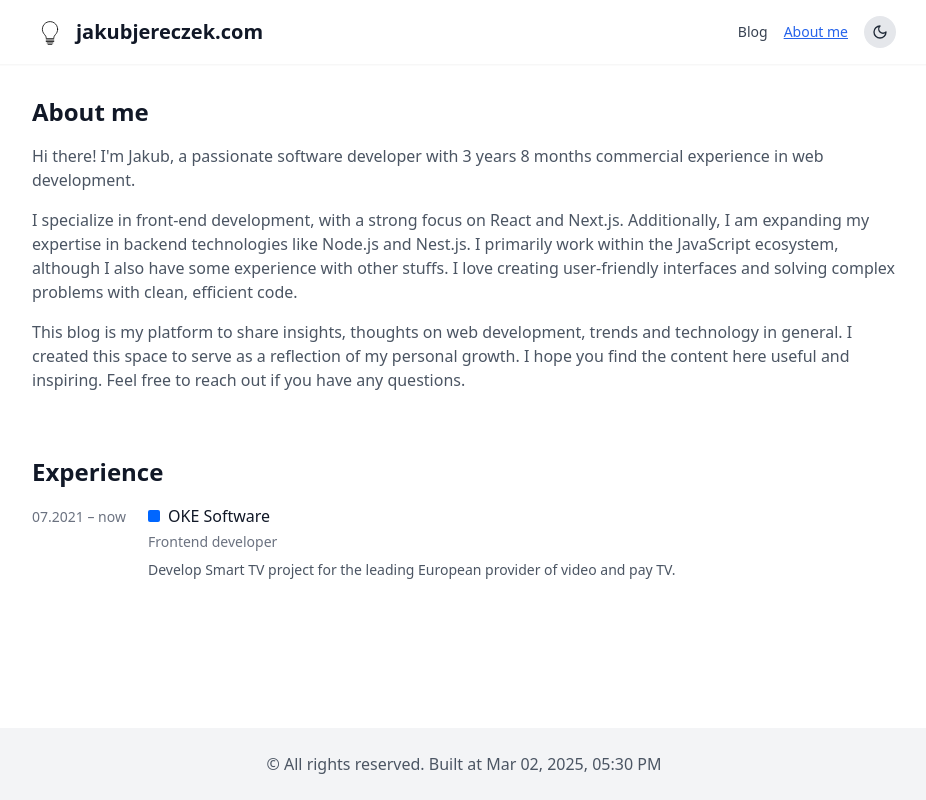
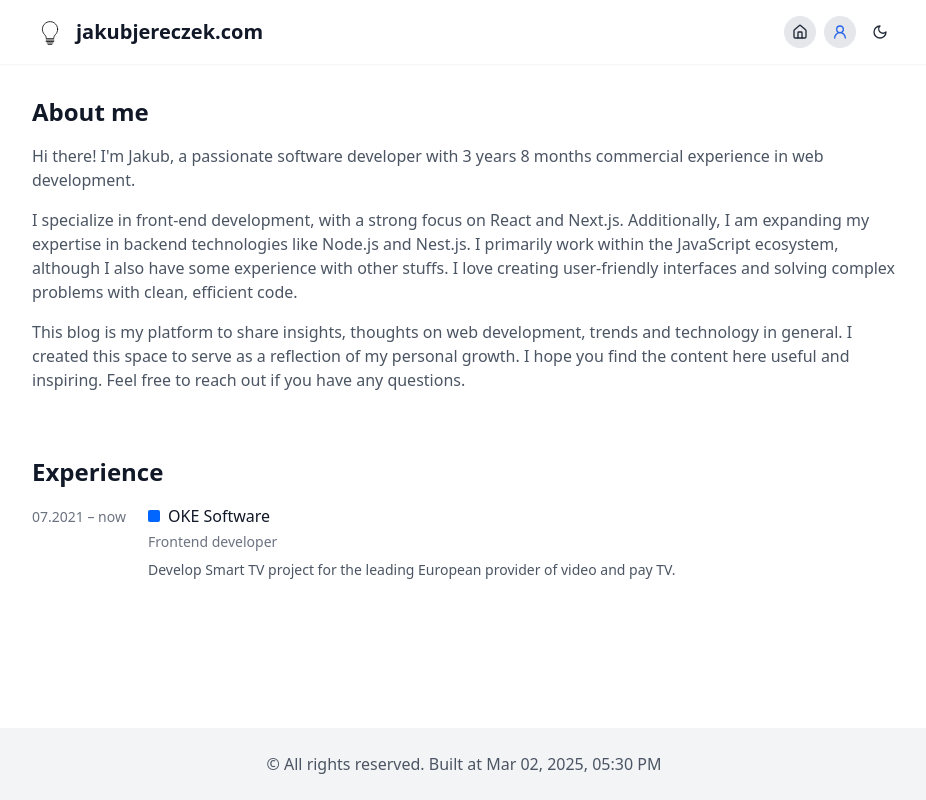
Before and after one commit to jakubjereczek/personal-blog, a Next.js app: page /about in a window 1280 px wide. Shown: the whole page, without its empty margins (176-1102 px from the left). Built offline with nearby package versions, Linux system fonts and the light colour scheme.

Commit message:
display menu items as icons with hint label

```diff
--- a/public/articles/hello-world.mdx
+++ b/public/articles/hello-world.mdx
@@ -1,6 +1,6 @@
 ---
 title: 'Hello world'
-description: 'Kicking off my blogging adventure'
+description: 'Kicking off my blogging adventure!'
 date: '2025-02-10T18:05:00Z'
 author: 'Jakub Jereczek'
 tags:
--- a/src/app/about/page.tsx
+++ b/src/app/about/page.tsx
@@ -22,7 +22,7 @@ export default function AboutPage() {
         <div className="space-y-6">
           {experiences.map((exp, index) => (
             <div
-              key={index}
+              key={hashKey(`tag-${exp.company}-${index}`)}
               className="grid grid-cols-[100px,1fr] items-baseline gap-4"
             >
               <div className="text-sm text-gray-500 dark:text-gray-400">
--- a/src/components/article-card.tsx
+++ b/src/components/article-card.tsx
@@ -4,7 +4,9 @@ import { motion } from 'framer-motion';
 import { Clock, Sparkles } from 'lucide-react';
 import Link from 'next/link';
 
+import Hint from '@/components/hint';
 import { Article } from '@/structures';
+import { hashKey } from '@/utils/string';
 import { isRecent30DaysDate } from '@/utils/time';
 
 export default function ArticleCard({
@@ -33,46 +35,46 @@ export default function ArticleCard({
               year: 'numeric',
             })}
           </time>
-          <h2 className="flex flex-wrap items-center gap-2 text-xl font-semibold text-gray-900 group-hover:text-gray-600 dark:text-white dark:group-hover:text-gray-300">
+          <h2 className="block flex flex-wrap items-center gap-2 text-xl font-semibold text-gray-900 group-hover:text-gray-600 dark:text-white dark:group-hover:text-gray-300">
             <span>{article.metadata.title}</span>
             {isRecent30DaysDate(article.metadata.date) && (
-              <span className="group/tooltip relative inline-flex items-center">
-                <Sparkles
+              <Hint
+                position="top"
+                label="New"
                 size={14}
+                Icon={Sparkles}
                 className="text-green-500 dark:text-green-400"
               />
-                <span className="invisible absolute -top-8 left-1/2 -translate-x-1/2 whitespace-nowrap rounded bg-gray-900 px-2 py-1 text-xs text-white group-hover/tooltip:visible dark:bg-gray-800">
-                  New
-                </span>
-              </span>
             )}
-            {article.content && article.content.length < 600 && (
-              <span className="group/tooltip relative inline-flex items-center">
-                <Clock size={14} className="text-blue-500 dark:text-blue-400" />
-                <span className="invisible absolute -top-8 left-1/2 -translate-x-1/2 whitespace-nowrap rounded bg-gray-900 px-2 py-1 text-xs text-white group-hover/tooltip:visible dark:bg-gray-800">
-                  Short read
-                </span>
-              </span>
+            {article.content && article.content.length < 6000 && (
+              <Hint position="top" label="Short read" size={14} Icon={Clock} />
             )}
             {article.metadata.external && (
+              <Hint
+                position="top"
+                label="Available on external platform"
+                size={14}
+                Component={
                   <span className="text-xs font-normal text-green-600 dark:text-green-400">
                     [external]
                   </span>
+                }
+              />
             )}
           </h2>
-          <p className="line-clamp-2 text-gray-600 dark:text-gray-400">
-            {article.metadata.description}
-          </p>
-          <div className="flex flex-wrap gap-2 pt-1">
+          <div className="flex flex-wrap gap-2 py-2">
             {(article.metadata.tags || []).map((tag, index) => (
               <span
-                key={index}
-                className="inline-flex items-center rounded bg-gray-100 px-2 py-0.5 text-xs font-medium text-gray-800 dark:bg-gray-800 dark:text-gray-200"
+                key={hashKey(`tag-${tag}-${index}`)}
+                className="inline-flex rounded bg-gray-200 px-2 py-0.5 text-xs font-medium text-gray-800 dark:bg-gray-700 dark:text-gray-200"
               >
                 {tag}
               </span>
             ))}
           </div>
+          <p className="line-clamp-3 text-gray-600 dark:text-gray-400">
+            {article.metadata.description}
+          </p>
         </div>
       </Link>
     </motion.div>
--- a/src/components/article-table-of-contents.tsx
+++ b/src/components/article-table-of-contents.tsx
@@ -3,6 +3,7 @@
 import React, { useCallback, useState } from 'react';
 
 import { Heading } from '@/components/article-content';
+import { hashKey } from '@/utils/string';
 
 export default function TableOfContents({ headings }: { headings: Heading[] }) {
   const [activeId, setActiveId] = useState<string>('');
@@ -30,7 +31,7 @@ export default function TableOfContents({ headings }: { headings: Heading[] }) {
     <nav>
       {headings.map((heading, index) => (
         <a
-          key={heading.id}
+          key={hashKey(`h-${heading.id}-${index}`)}
           href={`#${heading.id}`}
           onClick={(event) => onClick(event, heading.id, index)}
           className={`block py-1 ${heading.level === 1 ? 'font-medium' : ''} ${activeId === heading.id ? 'text-blue-600 underline dark:text-blue-400' : 'text-gray-600 dark:text-gray-400 dark:hover:text-gray-200'}`}
--- /dev/null
+++ b/src/components/hint.tsx
@@ -0,0 +1,34 @@
+import { LucideIcon } from 'lucide-react';
+
+interface Props {
+  position: 'top' | 'bottom';
+  label: string;
+  size: number;
+  Icon?: LucideIcon;
+  Component?: React.ReactElement;
+  className?: string;
+}
+
+export default function Hint({
+  position,
+  label,
+  Icon,
+  Component,
+  size,
+  className = 'text-blue-500 dark:text-blue-400',
+}: Props) {
+  if (!Component && !Icon) {
+    return null;
+  }
+
+  return (
+    <span className="group/tooltip relative inline-flex items-center">
+      {Component ?? (Icon && <Icon size={size} className={className} />)}
+      <span
+        className={`invisible absolute ${position === 'top' ? '-top-8' : 'top-8'} left-1/2 -translate-x-1/2 whitespace-nowrap rounded bg-gray-900 px-2 py-1 text-xs font-medium text-white group-hover/tooltip:visible dark:bg-gray-800`}
+      >
+        {label}
+      </span>
+    </span>
+  );
+}
--- /dev/null
+++ b/src/components/navigation-item.tsx
@@ -0,0 +1,32 @@
+'use client';
+
+import { LucideIcon } from 'lucide-react';
+import Link from 'next/link';
+import { usePathname } from 'next/navigation';
+
+import Hint from '@/components/hint';
+
+interface Props {
+  href: string;
+  label: string;
+  Icon: LucideIcon;
+}
+
+export default function NavigationItem({ href, label, Icon }: Props) {
+  const pathname = usePathname();
+
+  return (
+    <Link
+      href={href}
+      className={`rounded-full bg-gray-200 p-2 hover:bg-gray-300 dark:bg-gray-700 dark:hover:bg-gray-600 ${pathname === href ? 'text-blue-600 dark:text-blue-400' : 'text-gray-800 dark:text-gray-200'} flex h-8 w-8 items-center justify-center`}
+    >
+      <Hint
+        position="bottom"
+        Icon={Icon}
+        label={label}
+        size={16}
+        className=""
+      />
+    </Link>
+  );
+}
--- a/src/components/navigation.tsx
+++ b/src/components/navigation.tsx
@@ -3,15 +3,15 @@
 import { Moon, Sun } from 'lucide-react';
 import Image from 'next/image';
 import Link from 'next/link';
-import { usePathname } from 'next/navigation';
 
+import NavigationItem from '@/components/navigation-item';
 import { getSiteConfig } from '@/config/site';
 import { useDarkMode } from '@/hooks';
 import { navItems } from '@/structures';
+import { hashKey } from '@/utils/string';
 
 export default function Navigation() {
   const { name } = getSiteConfig();
-  const pathname = usePathname();
   const [darkMode, setDarkMode] = useDarkMode();
 
   return (
@@ -42,26 +42,20 @@ export default function Navigation() {
               <span className="hidden md:block">{name}</span>
             </Link>
           </div>
-          <ul className="flex items-center space-x-4 text-sm font-medium">
+          <ul className="flex items-center gap-x-2">
             {navItems.map((item) => (
-              <li key={item.href}>
-                <Link
+              <li key={hashKey(`nav-${item.href}`)}>
+                <NavigationItem
                   href={item.href}
-                  className={`hover:text-blue-600 hover:underline dark:hover:text-blue-400 ${
-                    pathname === item.href
-                      ? 'text-blue-600 underline dark:text-blue-400'
-                      : 'text-gray-700 dark:text-gray-300'
-                  }`}
-                >
-                  {item.name}
-                </Link>
+                  label={item.name}
+                  Icon={item.Icon}
+                />
               </li>
             ))}
-            <li>
+            <li key="nav-darkmode">
               <button
                 onClick={() => setDarkMode((prev) => !prev)}
-                className="rounded-full bg-gray-200 p-2 text-gray-800 hover:bg-gray-300 dark:bg-gray-700 dark:text-gray-200 dark:hover:bg-gray-600"
-                aria-label={darkMode ? 'Light mode' : 'Dark mode'}
+                className="flex h-8 w-8 items-center justify-center text-gray-800 dark:text-gray-200"
               >
                 {darkMode ? <Sun size={16} /> : <Moon size={16} />}
               </button>
--- a/src/structures.ts
+++ b/src/structures.ts
@@ -1,11 +1,14 @@
+import { Home, LucideIcon, User2 } from 'lucide-react';
+
 interface NavItem {
   name: string;
   href: string;
+  Icon: LucideIcon;
 }
 
 export const navItems: NavItem[] = [
-  { name: 'Blog', href: '/' },
-  { name: 'About me', href: '/about' },
+  { name: 'Blog', href: '/', Icon: Home },
+  { name: 'About me', href: '/about', Icon: User2 },
 ];
 
 export type ArticleMetadata = {
```
Lines whose indentation alone changed are shown as unchanged.
